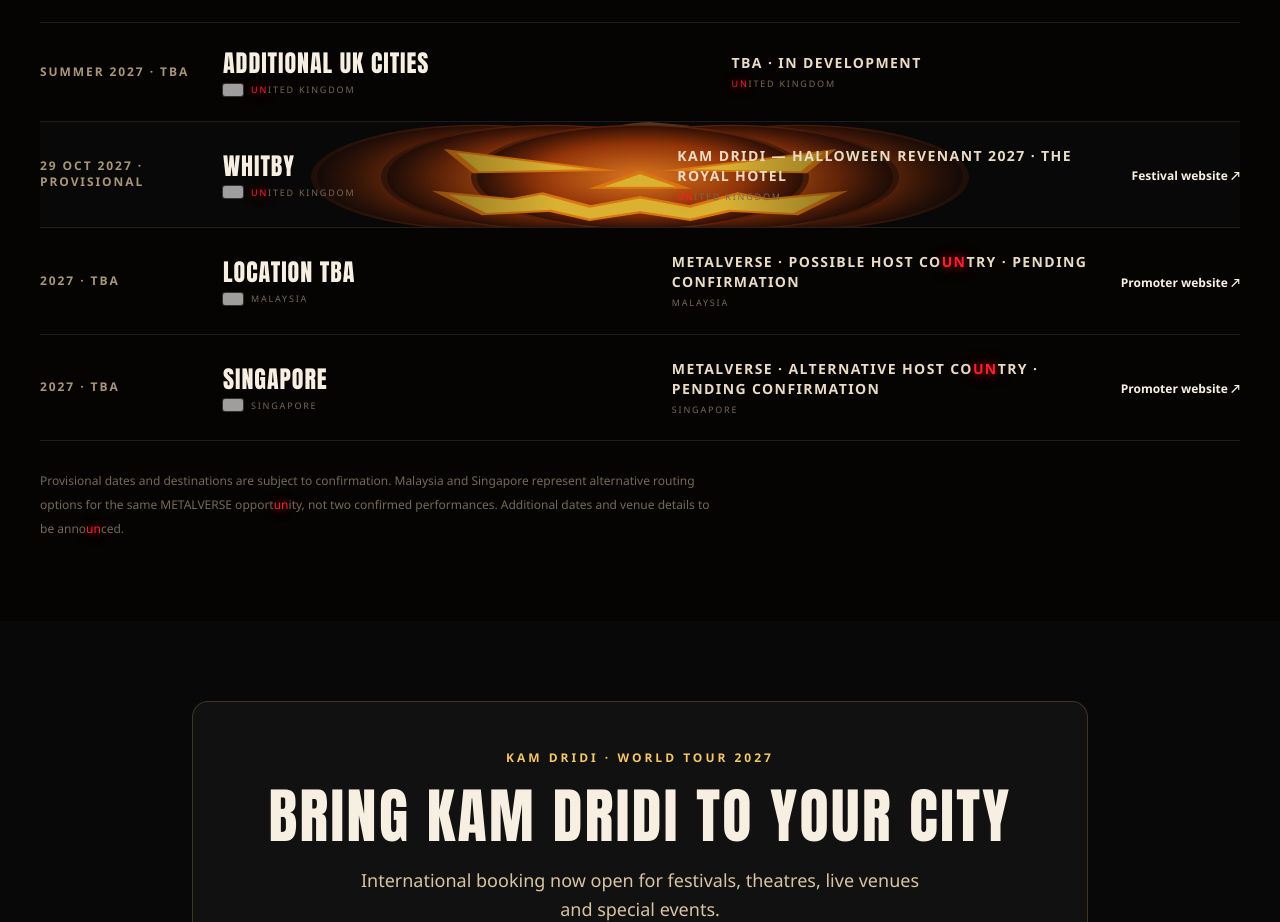
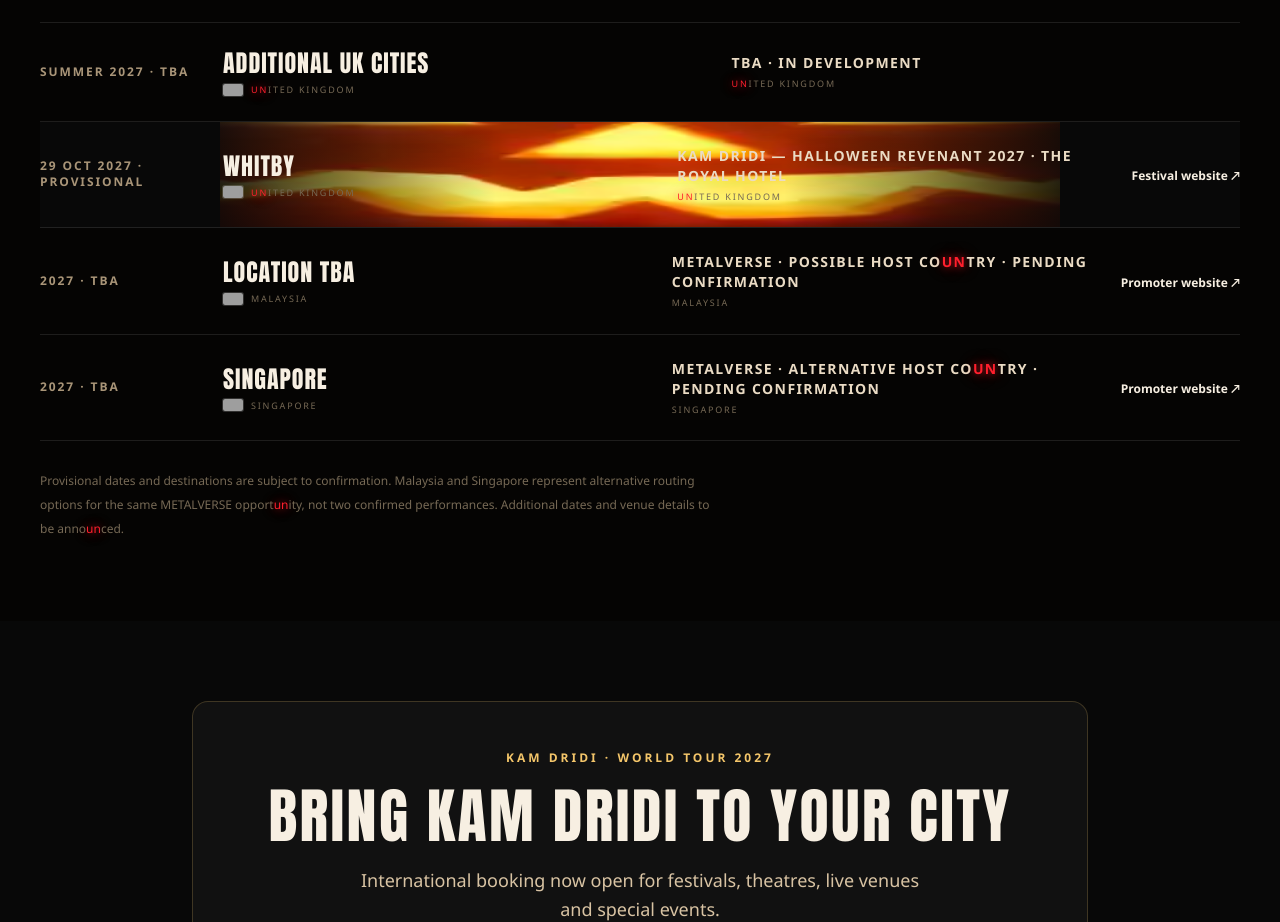
Before and after one commit to kamdridi-lgtm/kamdridi-site, a Next.js app in the folder band-site/: page /live in a window 1280 px wide. Shown: the part 3604-4526 px from the top of the page. Built offline with nearby package versions, Linux system fonts and the light colour scheme; no server answers; the database is empty; grey boxes are pictures that could not be loaded.

Commit message:
Use supplied pumpkin photograph in Whitby row

```diff
--- a/band-site/app/live/page.tsx
+++ b/band-site/app/live/page.tsx
@@ -156,7 +156,7 @@ export default function LivePage() {
         <div>
           {tourDates.map((show) => (
             <div key={show.date + show.city} className="group grid grid-cols-[105px_1fr] gap-x-4 border-b border-white/10 py-6 transition hover:border-white/35 sm:grid-cols-[155px_1fr_1fr_auto] sm:items-center sm:gap-x-7" style={show.city === "Whitby" ? { position: "relative", isolation: "isolate", overflow: "hidden", backgroundColor: "#080808" } : undefined}>
-              {show.city === "Whitby" && <svg aria-hidden="true" viewBox="0 0 600 220" preserveAspectRatio="none" style={{position:"absolute", inset:0, width:"100%", height:"100%", zIndex:-1, pointerEvents:"none"}}><defs><radialGradient id="whitby-orange"><stop stopColor="#ff8a24"/><stop offset=".65" stopColor="#a93b08"/><stop offset="1" stopColor="#361005"/></radialGradient><linearGradient id="whitby-fade"><stop stopColor="#080808"/><stop offset=".18" stopColor="#080808" stopOpacity=".9"/><stop offset=".43" stopColor="#080808" stopOpacity=".15"/><stop offset=".57" stopColor="#080808" stopOpacity=".15"/><stop offset=".82" stopColor="#080808" stopOpacity=".9"/><stop offset="1" stopColor="#080808"/></linearGradient></defs><path d="M285 35 Q280 4 305 0 L325 8 L310 38" fill="#594023"/>{[220,380,255,345,300].map((x,i)=><ellipse key={i} cx={x} cy="115" rx="83" ry="108" fill="url(#whitby-orange)" stroke="#6b2408" strokeWidth="3"/>)}<g fill="#ffcf39" stroke="#ff8a10" strokeWidth="4"><path d="M205 60 L282 100 L218 105Z M395 60 L318 100 L382 105Z M300 105 L278 137 L322 137Z M200 147 L236 161 L251 149 L275 176 L300 157 L325 176 L349 149 L364 161 L400 147 L378 192 L345 185 L325 204 L300 188 L275 204 L255 185 L222 192Z"/></g><rect width="600" height="220" fill="url(#whitby-fade)"/></svg>}
+              {show.city === "Whitby" && <div aria-hidden="true" style={{position:"absolute",inset:0,zIndex:-1,pointerEvents:"none",backgroundImage:"linear-gradient(90deg,#080808 0%,#080808 12%,transparent 38%,transparent 62%,#080808 88%,#080808 100%),url('/whitby-pumpkin.webp')",backgroundPosition:"center",backgroundSize:"100% 100%, 70% 115%",backgroundRepeat:"no-repeat"}} />}
               <div className="text-[10px] font-semibold uppercase tracking-[0.16em] text-stone-400 sm:text-xs">{show.date}</div>
               <div><div className="font-display text-xl uppercase tracking-[0.04em] text-white sm:text-2xl">{show.city}</div><div className="mt-1 flex items-center gap-2 text-[9px] uppercase tracking-[0.2em] text-stone-500">{countryFlags[show.country] && <img src={`https://flagcdn.com/w40/${countryFlags[show.country]}.png`} alt="" aria-hidden="true" className="h-[12px] w-[20px] shrink-0 rounded-[2px] object-cover shadow-[0_0_0_1px_rgba(255,255,255,0.18)]" loading="lazy" />}<span>{show.country}</span></div></div>
               <div className="col-start-2 mt-2 sm:col-start-auto sm:mt-0">
```
Also changed, not shown: band-site/public/whitby-pumpkin.webp (added).
